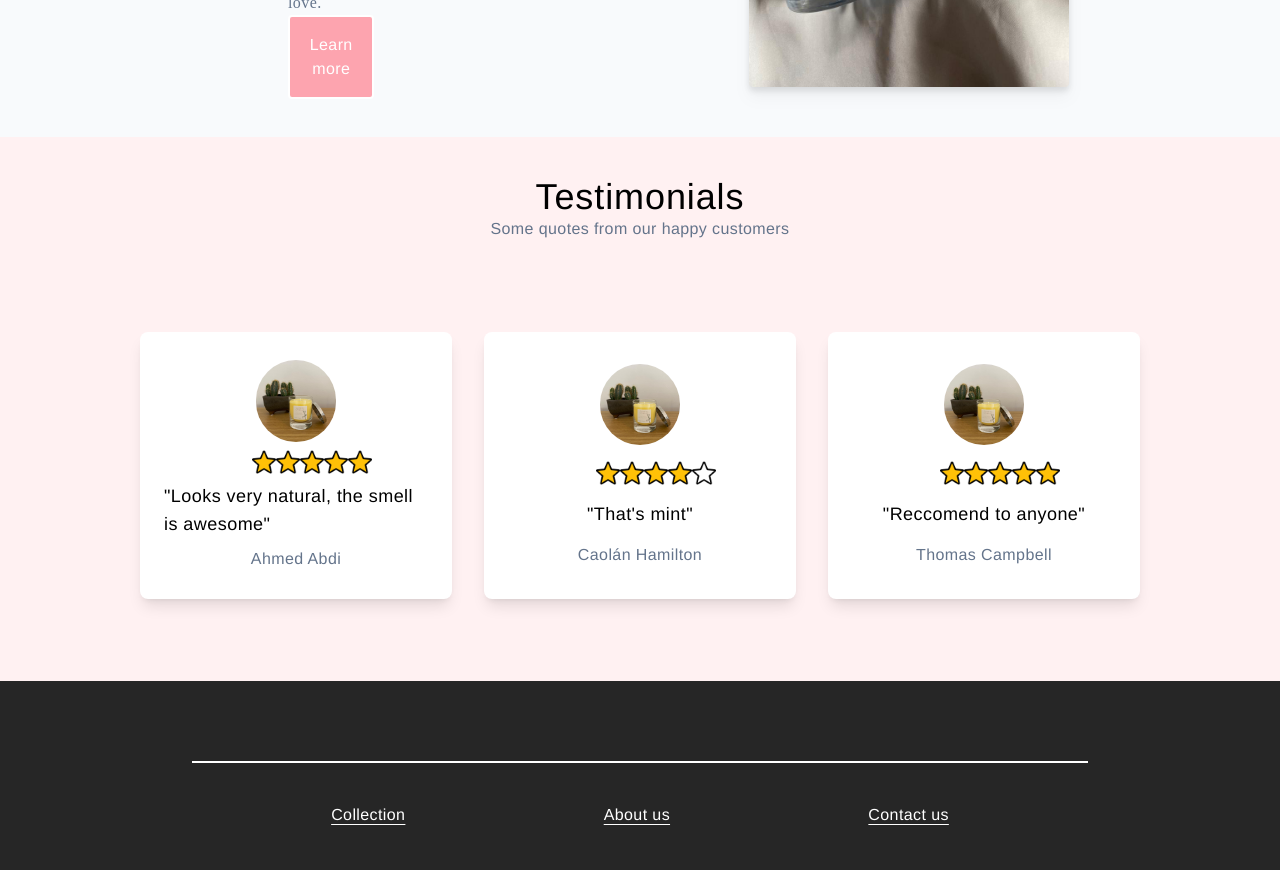
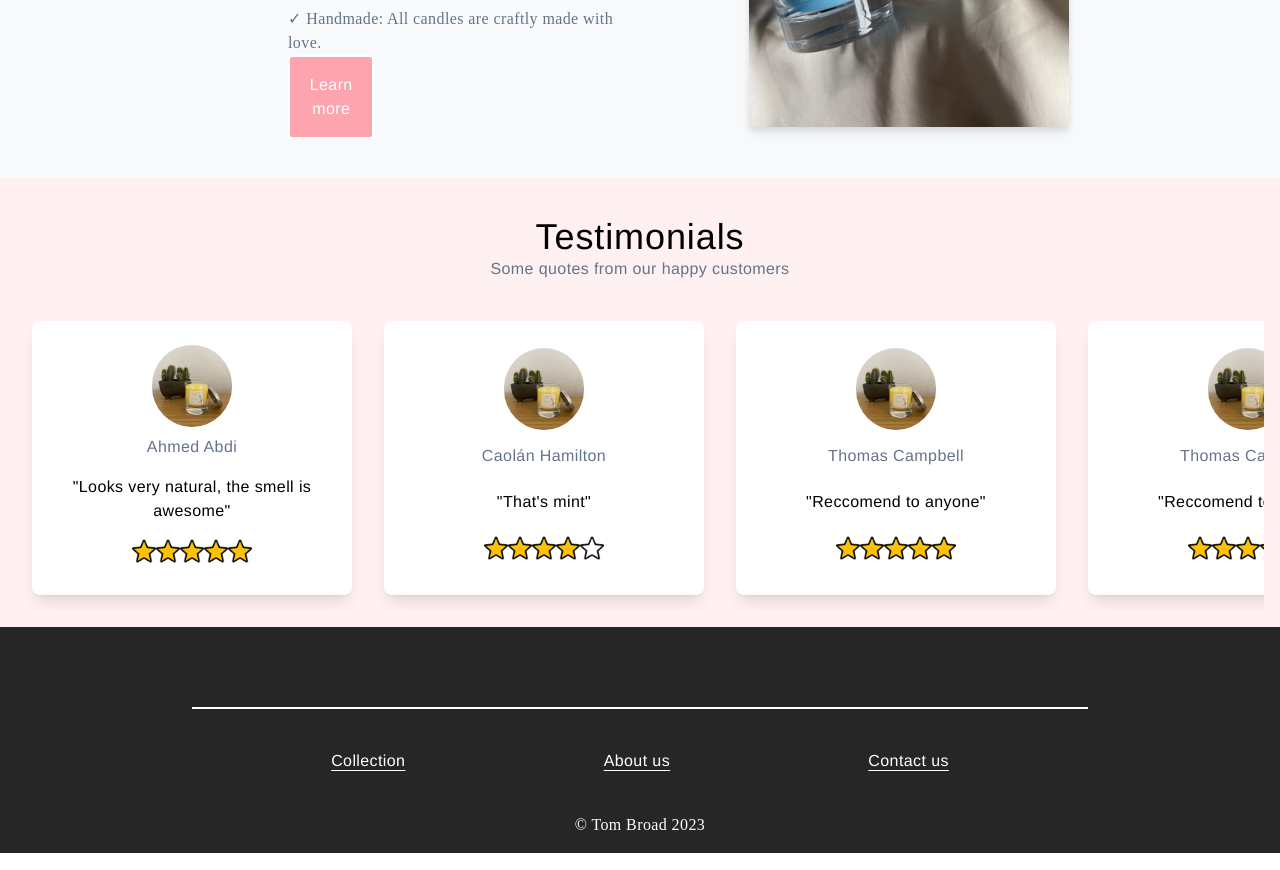
Before and after one commit to MrBroadie/glow-zo-candles, a React (Create React App) app in the folder client/: page / in a window 1280 px wide. Shown: the part 1680-2550 px from the top of the page. Built offline with nearby package versions, Linux system fonts and the light colour scheme; no server answers.

Commit message:
added sliding div component in homepage

```diff
--- a/client/src/components/landingPage/LandingProduct.tsx
+++ b/client/src/components/landingPage/LandingProduct.tsx
@@ -8,8 +8,7 @@ type Props = {
 
 const LandingProduct = ({ product }: Props) => {
   return (
-    <div className="h-full w-full ">
-      <div className="grid grid-cols-4 justify-items-center h-full">
+    <div className="flex flex-row ">
       {product.products.map((productObject) => {
         return (
           <MostPopularCandles
@@ -19,7 +18,6 @@ const LandingProduct = ({ product }: Props) => {
         );
       })}
     </div>
-    </div>
   );
 };
 
--- a/client/src/components/landingPage/LandingProducts.tsx
+++ b/client/src/components/landingPage/LandingProducts.tsx
@@ -13,8 +13,9 @@ const LandingProducts = ({ products }: Props) => {
   const handleNavigation = () => {
     return navigate("/collection");
   };
+
   return (
-    <div className="bg-white p-4 flex flex-col justfy-center items-center">
+    <div className="bg-white p-4 flex flex-col justify-center items-center">
       <div className="flex flex-col items-center p-6">
         <h2 className="font-sans text-xl sm:text-2xl md:text-3xl lg:text-4xl ">
           Most popular
@@ -23,12 +24,12 @@ const LandingProducts = ({ products }: Props) => {
           Order for you or for your loved ones
         </p>
       </div>
-      <div className="flex w-5/6 h-full p-4">
-        {/* add scrollable div */}
+      <div className="grid grid-flow-col overflow-x-auto lg:w-3/4 w-full hide-scrollbar">
         {products.map((product) => {
           return <LandingProduct product={product} key={product.name} />;
         })}
       </div>
+
       <Button text="View all" handleClickFunction={handleNavigation} />
     </div>
   );
--- a/client/src/components/landingPage/MostPopularCandles.tsx
+++ b/client/src/components/landingPage/MostPopularCandles.tsx
@@ -19,7 +19,7 @@ const MostPopularCandles = (props: Props) => {
           state: { productObject: props.productObject },
         })
       }
-      className="bg-slate-50 m-2 flex flex-col shadow-md w-5/6 text-slate-500 hover:text-rose-300 hover:cursor-pointer"
+      className="bg-slate-50 m-2 flex flex-col shadow-md lg:w-72 w-52 text-slate-500 hover:text-rose-300 hover:cursor-pointer"
     >
       <img
         src={props.productObject.img}
--- a/client/src/components/landingPage/Testimonials.tsx
+++ b/client/src/components/landingPage/Testimonials.tsx
@@ -8,7 +8,7 @@ type Props = {
 
 const Testimonials = (props: Props) => {
   return (
-    <div className="bg-rose-50 relative p-4 flex flex-col justfy-center items-center">
+    <div className="bg-rose-50 p-4">
       <div className="flex flex-col items-center p-6">
         <h2 className="font-sans text-xl sm:text-2xl md:text-3xl lg:text-4xl ">
           Testimonials
@@ -17,30 +17,34 @@ const Testimonials = (props: Props) => {
           Some quotes from our happy customers
         </p>
       </div>
-      <div className="w-full flex justify-center h-screen/50 items-center">
+      <div className="w-full flex justify-center h-3/4 items-center">
+        <div
+          className={` hide-scrollbar grid grid-flow-col overflow-x-auto w-full`}
+        >
           {props.testimonials.map((testimonial) => {
             return (
               <div
                 key={testimonial.name}
-              className="flex flex-col items-center justify-around p-6 bg-white rounded-lg shadow-lg w-1/4 m-4 h-4/6"
+                className="flex flex-col items-center justify-around p-6 w-52 lg:w-80 bg-white rounded-lg shadow-lg m-4"
               >
                 <img
                   src={testimonial.img}
                   alt="image of person"
-                className="w-20 rounded-full"
+                  className="w-20 rounded-full hidden lg:flex"
                 />
-              <div className="flex justify-between w-2/6">
+                <p className="font-sans text-sm lg:text-base text-slate-500 p-2">
+                  {testimonial.name}
+                </p>
+                <p className="font-sans text-center text-sm lg:text-base text-black p-2">
+                  &quot;{testimonial.review}&quot;
+                </p>
+                <div className="flex justify-between p-2">
                   <Rating rating={testimonial.rating} />
                 </div>
-              <p className="font-sans text-sm md:text-lg text-black">
-                &quot;{testimonial.review}&quot;
-              </p>
-              <p className="font-sans text-sm md:text-base text-slate-500">
-                {testimonial.name}
-              </p>
               </div>
             );
           })}
+        </div>
       </div>
     </div>
   );
--- a/client/src/components/reviews/testimonials.js
+++ b/client/src/components/reviews/testimonials.js
@@ -19,4 +19,52 @@ export const testimonials = [
     rating: 5,
     review: "Reccomend to anyone",
   },
+  {
+    name: "Thomas Campbell",
+    img: yellowCandle,
+    rating: 5,
+    review: "Reccomend to anyone",
+  },
+  {
+    name: "Thomas Campbell",
+    img: yellowCandle,
+    rating: 5,
+    review: "Reccomend to anyone",
+  },
+  {
+    name: "Thomas Campbell",
+    img: yellowCandle,
+    rating: 5,
+    review: "Reccomend to anyone",
+  },
+  {
+    name: "Thomas Campbell",
+    img: yellowCandle,
+    rating: 5,
+    review: "Reccomend to anyone",
+  },
+  {
+    name: "Thomas Campbell",
+    img: yellowCandle,
+    rating: 5,
+    review: "Reccomend to anyone",
+  },
+  {
+    name: "Thomas Campbell",
+    img: yellowCandle,
+    rating: 5,
+    review: "Reccomend to anyone",
+  },
+  {
+    name: "Thomas Campbell",
+    img: yellowCandle,
+    rating: 5,
+    review: "Reccomend to anyone",
+  },
+  {
+    name: "Thomas Campbell",
+    img: yellowCandle,
+    rating: 5,
+    review: "Reccomend to anyone",
+  },
 ];
--- a/client/src/index.css
+++ b/client/src/index.css
@@ -5,3 +5,6 @@
 * {
   @apply font-serif tracking-wide;
 }
+.hide-scrollbar::-webkit-scrollbar {
+  display: none;
+}
```
Lines whose indentation alone changed are shown as unchanged.
